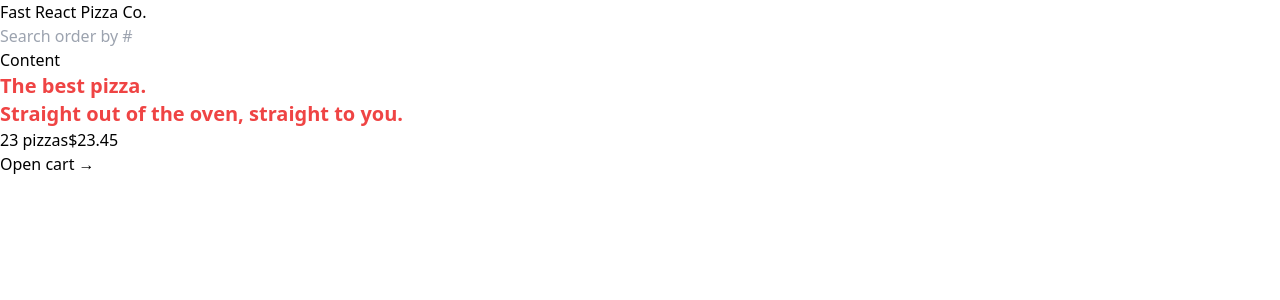
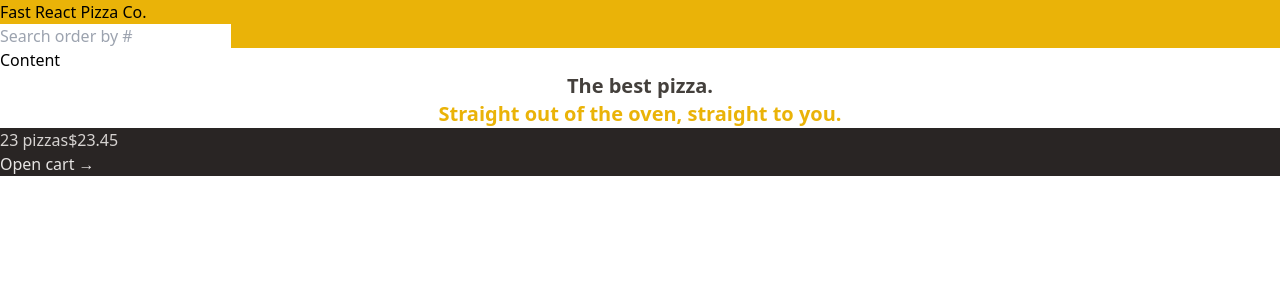
Before and after one commit to yordan-gergov01/Fast-React-Pizza, a React (Vite) app: page / in a window 1280 px wide. Shown: the top 300 px of the page. Built offline with nearby package versions, Linux system fonts and the light colour scheme.

Commit message:
first working with tailwind colors

```diff
--- a/src/features/cart/CartOverview.jsx
+++ b/src/features/cart/CartOverview.jsx
@@ -2,8 +2,8 @@ import { Link } from "react-router-dom";
 
 function CartOverview() {
   return (
-    <div>
-      <p>
+    <div className="bg-stone-800 text-stone-200">
+      <p className="text-stone-300">
         <span>23 pizzas</span>
         <span>$23.45</span>
       </p>
--- a/src/ui/Header.jsx
+++ b/src/ui/Header.jsx
@@ -3,7 +3,7 @@ import SearchOrder from "../features/order/SearchOrder";
 
 function Header() {
   return (
-    <header>
+    <header className="bg-yellow-500">
       <Link to="/">Fast React Pizza Co.</Link>
       <SearchOrder />
     </header>
--- a/src/ui/Home.jsx
+++ b/src/ui/Home.jsx
@@ -1,10 +1,12 @@
 function Home() {
   return (
     <div>
-      <h1 className="text-xl text-red-500 font-semibold">
+      <h1 className="text-center text-xl font-semibold text-stone-700">
         The best pizza.
         <br />
-        Straight out of the oven, straight to you.
+        <span className="text-yellow-500">
+          Straight out of the oven, straight to you.
+        </span>
       </h1>
     </div>
   );
```
